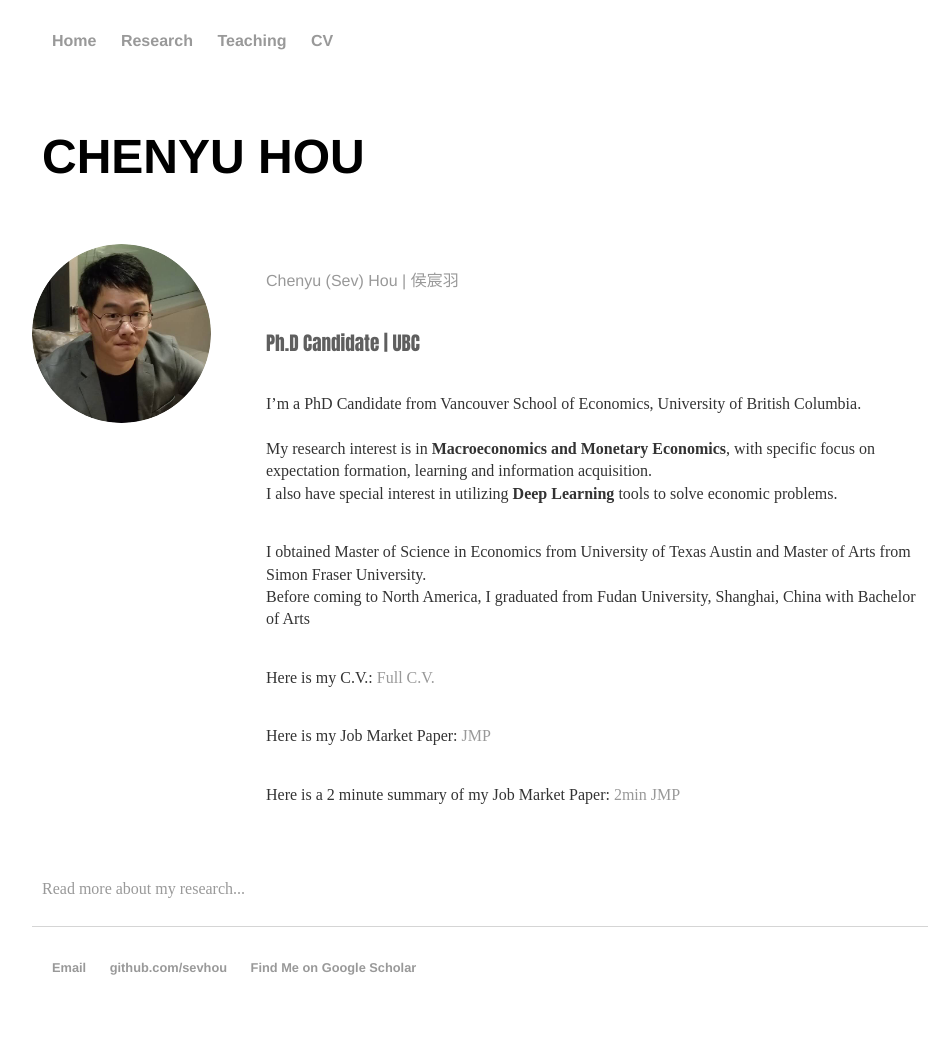
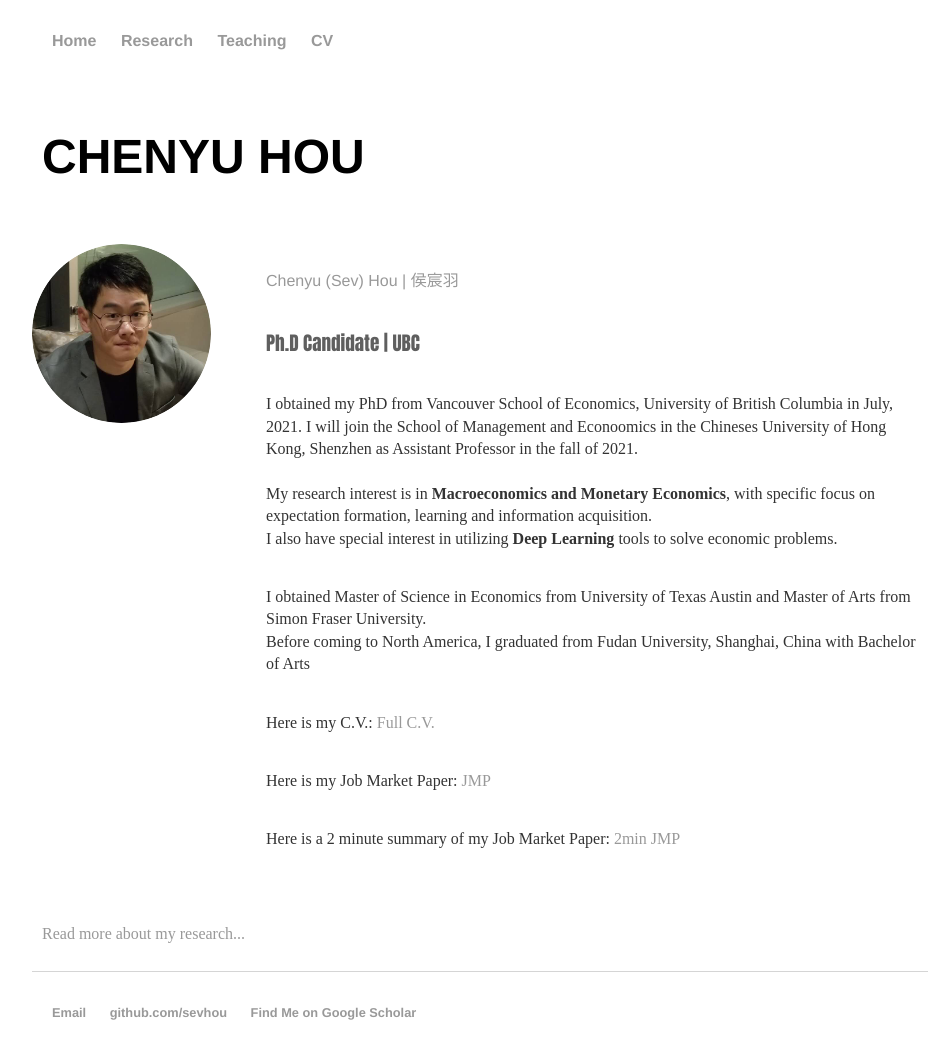
Before and after one commit to sevhou/sevhou.github.io, a Jekyll site: the page built from index.html, in a window 1280 px wide, cut to the strip 94-1194 px from the top of the page. Shown: the top 1059 px of the strip, without its empty margins (160-1107 px from the left). Built offline with Jekyll 4.4.1, drawn with Linux system fonts in a browser that asks for light colours.

Commit message:
Update index.html

```diff
--- a/index.html
+++ b/index.html
@@ -11,7 +11,7 @@ title: Chenyu Hou (Sev)
 		<div class="rightblock">
 			<p class="light-text">Chenyu (Sev) Hou | 侯宸羽</p>
 			<h2>Ph.D Candidate | UBC</h2>
-			<p>I’m a PhD Candidate from Vancouver School of Economics, University of British Columbia.<br>
+			<p>I obtained my PhD from Vancouver School of Economics, University of British Columbia in July, 2021. I will join the School of Management and Econoomics in the Chineses University of Hong Kong, Shenzhen as Assistant Professor in the fall of 2021.<br>
 			<br>My research interest is in <b>Macroeconomics and Monetary Economics</b>, with specific focus on expectation formation, learning and information acquisition.
 			<br>I also have special interest in utilizing <b>Deep Learning</b> tools to solve economic problems. </p>
 
```
